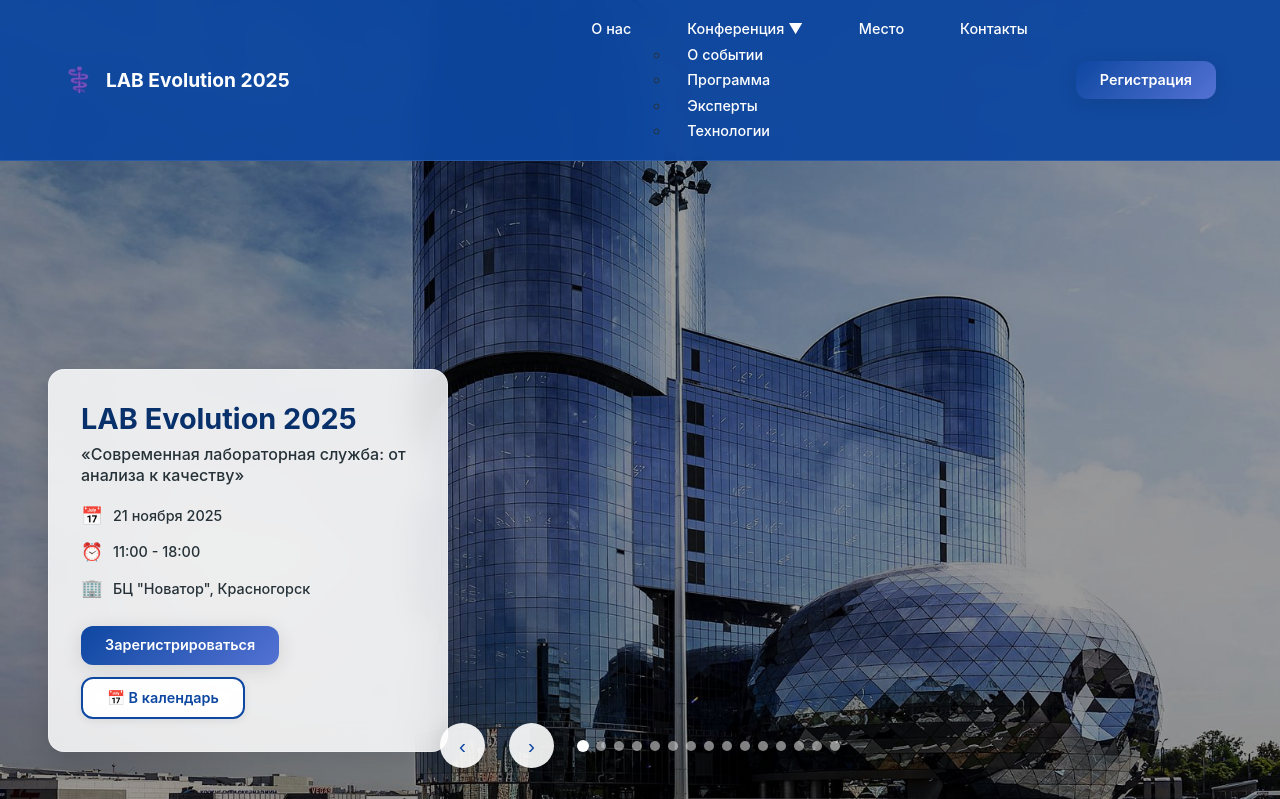
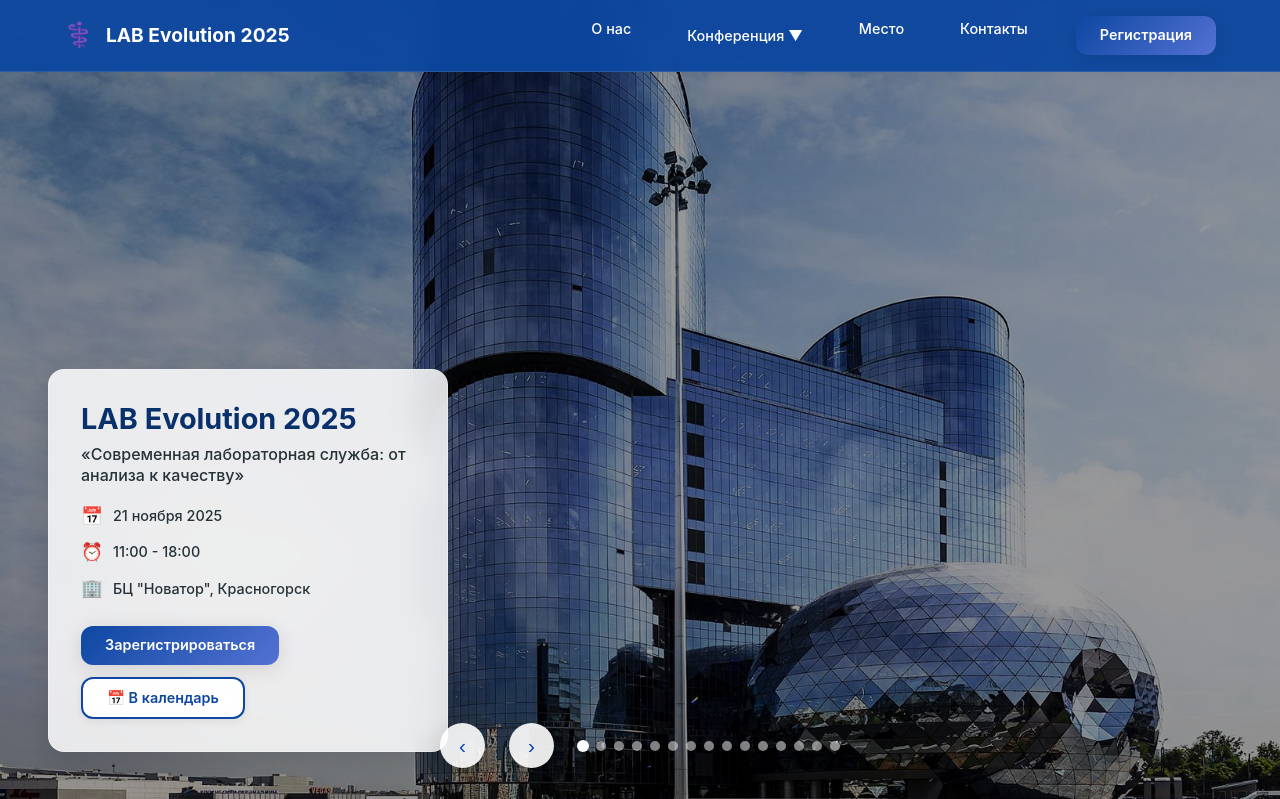
Before and after one commit to Oivan-coder/conferenc_nov, a PHP site: page / in a window 1280 px wide. Shown: the top 799 px of the page. Run offline with PHP 8.4, Linux system fonts and the light colour scheme.

Commit message:
Update styles.css

```diff
--- a/styles.css
+++ b/styles.css
@@ -1286,3 +1286,96 @@ footer {
     font-size: 1rem;
   }
 }
+/* Стили для выпадающего меню */
+.menu-dropdown {
+    position: relative;
+}
+
+.dropdown-toggle {
+    display: flex;
+    align-items: center;
+    gap: 5px;
+}
+
+.dropdown-toggle::after {
+    content: '▼';
+    font-size: 0.7em;
+    transition: transform 0.3s ease;
+}
+
+.menu-dropdown:hover .dropdown-toggle::after {
+    transform: rotate(180deg);
+}
+
+.dropdown-menu {
+    position: absolute;
+    top: 100%;
+    left: 0;
+    background: var(--white);
+    min-width: 220px;
+    box-shadow: var(--shadow-lg);
+    border-radius: var(--radius-md);
+    opacity: 0;
+    visibility: hidden;
+    transform: translateY(-10px);
+    transition: all 0.3s ease;
+    z-index: 1000;
+    border: 1px solid var(--gray-100);
+    padding: 8px 0;
+}
+
+.menu-dropdown:hover .dropdown-menu {
+    opacity: 1;
+    visibility: visible;
+    transform: translateY(0);
+}
+
+.dropdown-menu li {
+    margin: 0;
+}
+
+.dropdown-menu a {
+    padding: 12px 20px;
+    display: block;
+    color: var(--text);
+    text-decoration: none;
+    transition: all 0.3s ease;
+    border-bottom: 1px solid var(--gray-50);
+    font-size: 0.9rem;
+}
+
+.dropdown-menu a:hover {
+    background: var(--primary-light);
+    color: var(--primary-dark);
+    padding-left: 25px;
+}
+
+.dropdown-menu a:last-child {
+    border-bottom: none;
+}
+
+/* Адаптивность для мобильных */
+@media (max-width: 768px) {
+    .menu-dropdown {
+        position: static;
+    }
+
+    .dropdown-menu {
+        position: static;
+        opacity: 1;
+        visibility: visible;
+        transform: none;
+        box-shadow: none;
+        background: transparent;
+        padding-left: 20px;
+    }
+
+    .dropdown-menu a {
+        padding: 10px 15px;
+        border-bottom: 1px solid var(--gray-100);
+    }
+
+    .dropdown-toggle::after {
+        display: none;
+    }
+}
```
